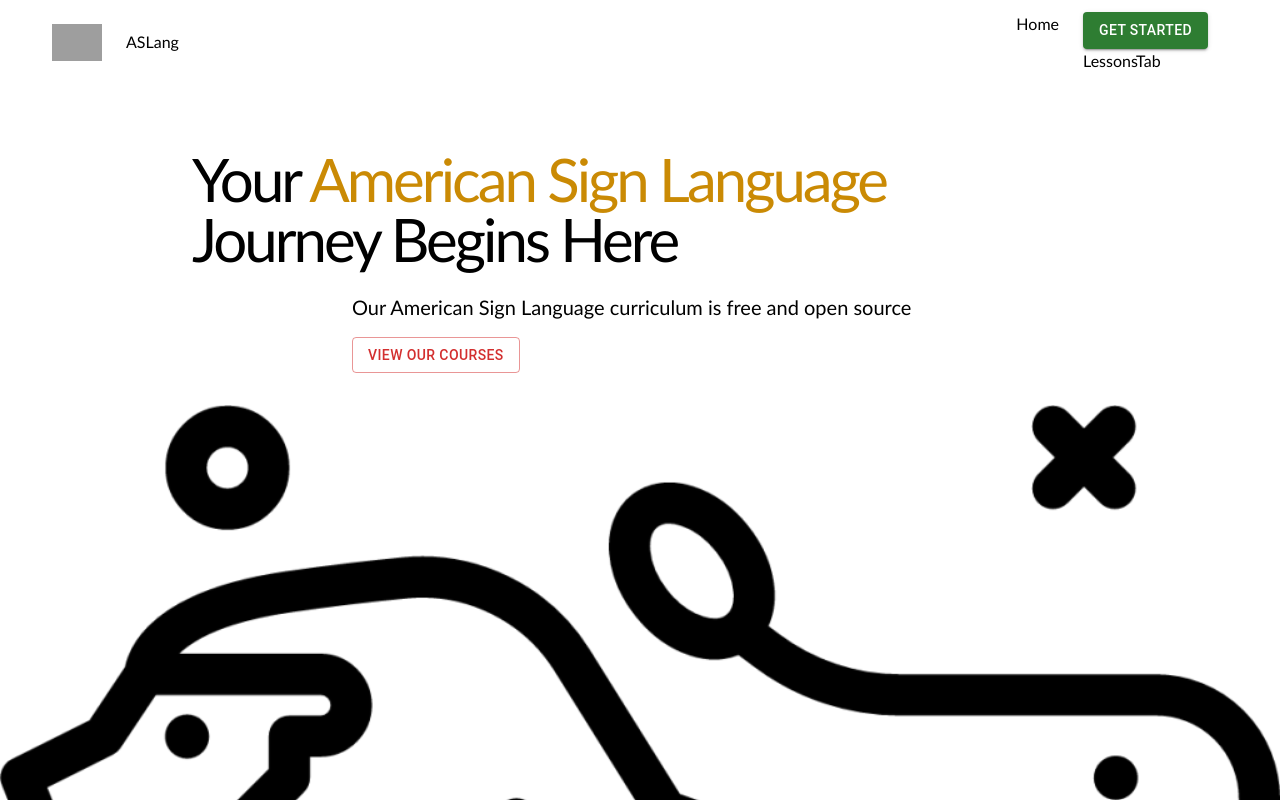
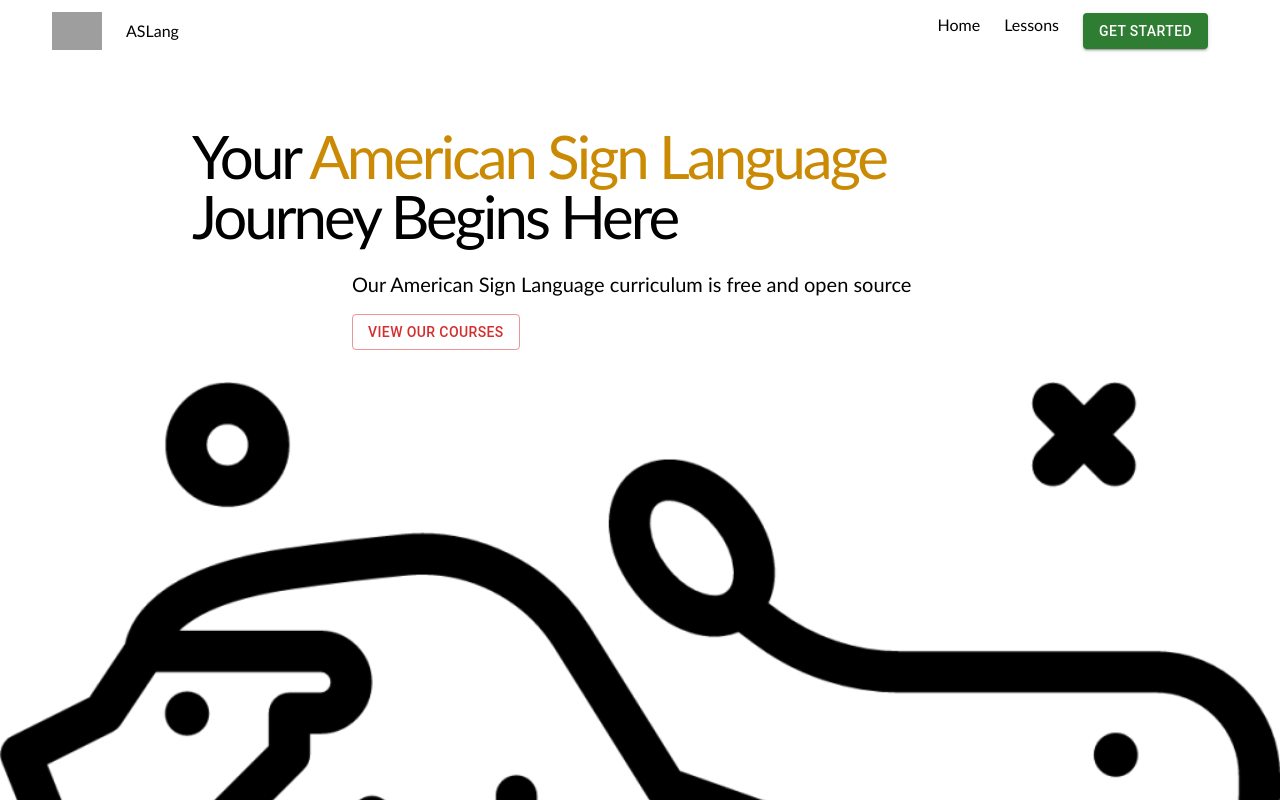
Before and after one commit to erom03/ASLang, a Next.js app: page / in a window 1280 px wide. Shown: the top 800 px of the page. Built offline with nearby package versions, Linux system fonts and the light colour scheme; grey boxes are pictures that could not be loaded.

Commit message:
nav bar fixes.... daniel....

```diff
--- a/app/components/navigation/index.tsx
+++ b/app/components/navigation/index.tsx
@@ -19,10 +19,14 @@ const Navbar = () => {
               </li>
               <li>
                 <Link href="/lessons">
+                  <p>Lessons</p>
+                </Link>
+              </li>
+              <li>
+                <Link href="/login">
                   {/* Diego pls fix this button, tailwinds is messing with it
                    if you can format it too that would awesome love you */}
                   <p><Button variant="contained" color="success">Get Started</Button></p>
-                  <p>LessonsTab</p>
                 </Link>
               </li>
             </ul>
```
